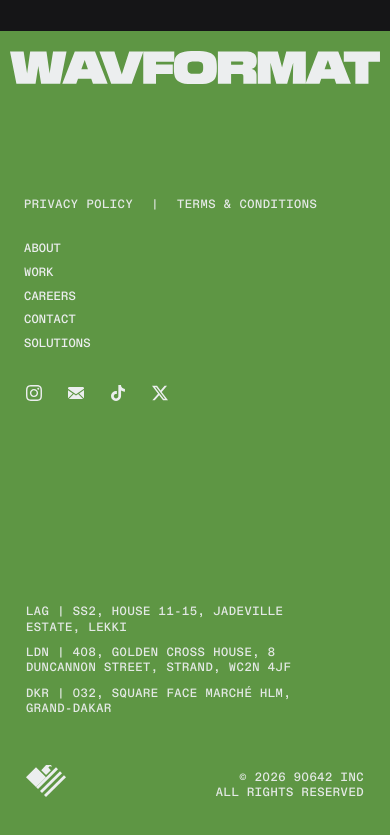
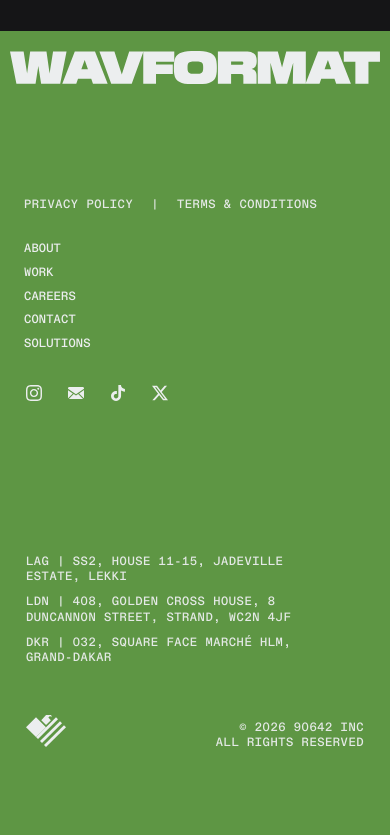
Before and after one commit to nyfsua/wv, a React (Vite) app: page / in a window 390 px wide. Shown: the part 5911-6746 px from the top of the page. Built offline with nearby package versions, Linux system fonts and the light colour scheme; no server answers.

Commit message:
footer edit

```diff
--- a/src/pages/Footer/Footer.css
+++ b/src/pages/Footer/Footer.css
@@ -298,7 +298,7 @@
 /* Bottom region (addresses + mark + copyright) */
 .wfFooter__bottom{
   left: 0;
-  top: 38vh;
+  top: 32vh;
   position: relative;
   z-index: 2;
 
```
